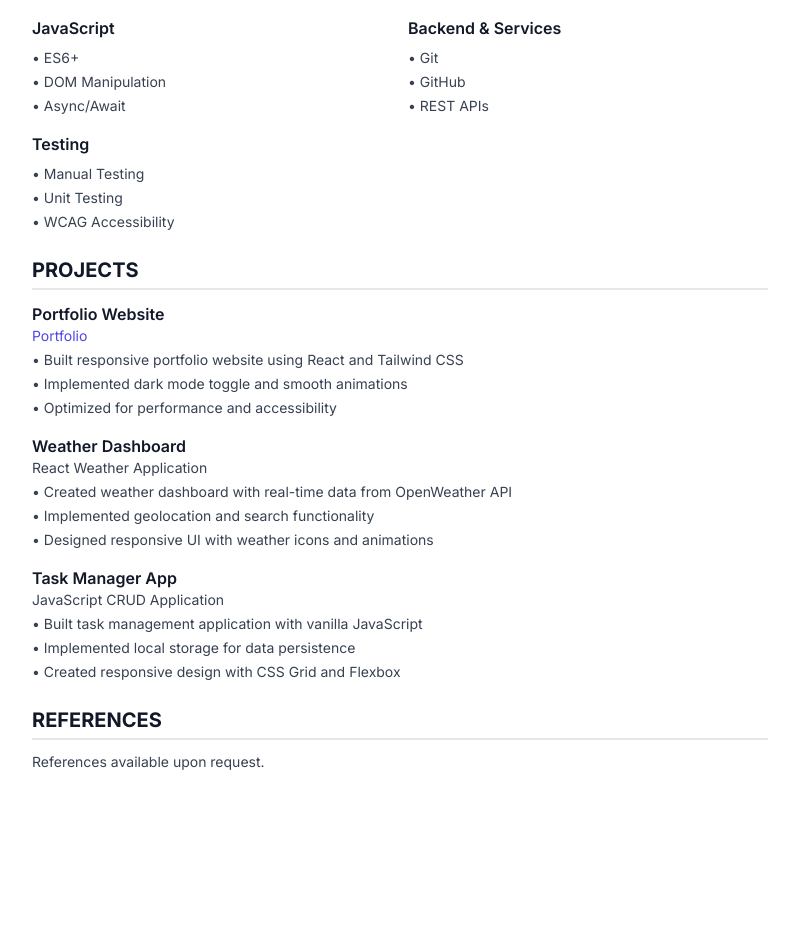
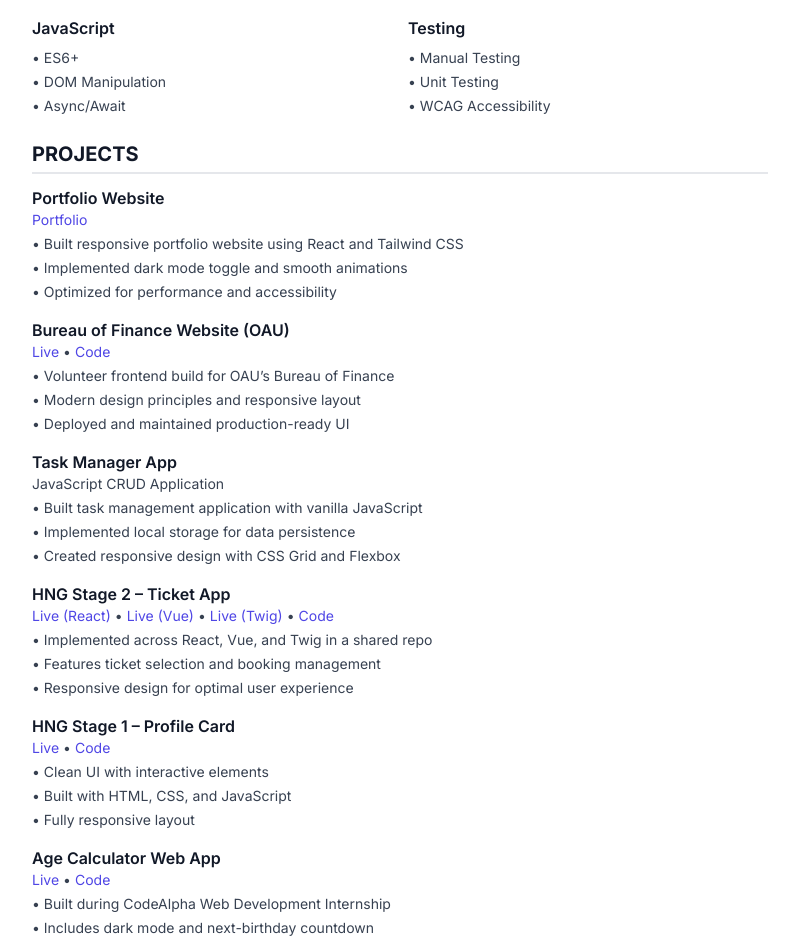
Before and after one commit to kingkreation/kingkreation, a React (Vite) app: page /resume in a window 1280 px wide. Shown: the part 1221-2165 px from the top of the page, without its empty margins (240-1039 px from the left). Before the commit the page ends 2089 px from the top, so only its background shows below. Built offline with nearby package versions, Linux system fonts and the light colour scheme.

Commit message:
resume fixed

```diff
--- a/src/components/Experience.tsx
+++ b/src/components/Experience.tsx
@@ -46,7 +46,7 @@ const experiences: Experience[] = [
     skills: ["HTML5", "CSS3", "JavaScript", "Responsive Design", "Git"]
   },
   {
-    id: 4,
+    id: 3,
     title: "Frontend Developer (Volunteer)",
     company: "Bureau of Finance Website - OAU",
     date: "Dec 2024",
@@ -61,7 +61,7 @@ const experiences: Experience[] = [
     skills: ["React", "TypeScript", "Frontend Architecture", "Responsive Design", "Stakeholder Collaboration"]
   },
   {
-    id: 3,
+    id: 4,
     title: "QA Bootcamp Graduate",
     company: "TestarsQuarter",
     date: "Apr 2025 - Jun 2025",
@@ -76,9 +76,8 @@ const experiences: Experience[] = [
     ],
     skills: ["Software Quality Assurance", "Software Testing", "Test Case Design", "Bug Reporting", "Attention to Detail", "Critical Thinking"]
   },
-
   {
-    id: 4,
+    id: 5,
     title: "Student Intern",
     company: "Idigix Web Design Hub",
     date: "Apr 2025 - Sep 2025",
@@ -90,7 +89,6 @@ const experiences: Experience[] = [
     ],
     skills: ["Web Development", "Programming", "Software Development Life Cycle (SDLC)", "APIs"]
   },
-
   {
     id: 6,
     title: "President",
--- a/src/components/ResumePDF.tsx
+++ b/src/components/ResumePDF.tsx
@@ -72,19 +72,19 @@ const ResumePDF = () => {
               <div>
                 <div className="flex justify-between items-start">
                   <div>
-                    <h3 className="font-semibold text-gray-900">BSc Physics</h3>
-                    <p className="text-gray-700">Olabisi Onabanjo University, Ogun State, Nigeria</p>
+                    <h3 className="font-semibold text-gray-900">Computer Science (BS)</h3>
+                    <p className="text-gray-700">University of the People (Remote)</p>
                   </div>
-                  <span className="text-gray-600 text-sm">2021 - 2025</span>
+                  <span className="text-gray-600 text-sm">2025 - Present</span>
                 </div>
               </div>
               <div>
                 <div className="flex justify-between items-start">
                   <div>
-                    <h3 className="font-semibold text-gray-900">Computer Science (BS)</h3>
-                    <p className="text-gray-700">University of the People (Online)</p>
+                    <h3 className="font-semibold text-gray-900">BSc Physics</h3>
+                    <p className="text-gray-700">Olabisi Onabanjo University, Ogun State, Nigeria</p>
                   </div>
-                  <span className="text-gray-600 text-sm">2025 - Present</span>
+                  <span className="text-gray-600 text-sm">2021 - 2025</span>
                 </div>
               </div>
             </div>
@@ -154,14 +154,6 @@ const ResumePDF = () => {
                 </ul>
               </div>
               <div>
-                <h3 className="font-semibold text-gray-900 mb-2">Backend & Services</h3>
-                <ul className="text-gray-700 text-sm space-y-1">
-                  <li>• Git</li>
-                  <li>• GitHub</li>
-                  <li>• REST APIs</li>
-                </ul>
-              </div>
-              <div>
                 <h3 className="font-semibold text-gray-900 mb-2">Testing</h3>
                 <ul className="text-gray-700 text-sm space-y-1">
                   <li>• Manual Testing</li>
@@ -175,8 +167,8 @@ const ResumePDF = () => {
           {/* Projects */}
           <div className="mb-6">
             <h2 className="text-xl font-bold text-gray-900 border-b-2 border-gray-200 pb-1 mb-3">PROJECTS</h2>
-            <div className="space-y-4">
-              <div>
+            <div className="space-y-4 print-two-columns print-tight-list">
+              <div className="avoid-break-inside">
                 <h3 className="font-semibold text-gray-900">Portfolio Website</h3>
                 <p className="text-gray-700 text-sm mb-1">
                   <a href="https://kingkreation.vercel.app/" target="_blank" rel="noopener noreferrer" className="text-blue-600 hover:underline">Portfolio</a>
@@ -187,22 +179,69 @@ const ResumePDF = () => {
                   <li>• Optimized for performance and accessibility</li>
                 </ul>
               </div>
-              <div>
-                <h3 className="font-semibold text-gray-900">Weather Dashboard</h3>
-                <p className="text-gray-700 text-sm mb-1">React Weather Application</p>
+              <div className="avoid-break-inside">
+                <h3 className="font-semibold text-gray-900">Bureau of Finance Website (OAU)</h3>
+                <p className="text-gray-700 text-sm mb-1">
+                  <a href="https://bof-oau.vercel.app/" target="_blank" rel="noopener noreferrer" className="text-blue-600 hover:underline">Live</a>
+                  <span className="mx-1">•</span>
+                  <a href="https://github.com/kingkreation/bof_oau" target="_blank" rel="noopener noreferrer" className="text-blue-600 hover:underline">Code</a>
+                </p>
                 <ul className="text-gray-700 text-sm space-y-1">
-                  <li>• Created weather dashboard with real-time data from OpenWeather API</li>
-                  <li>• Implemented geolocation and search functionality</li>
-                  <li>• Designed responsive UI with weather icons and animations</li>
+                  <li>• Volunteer frontend build for OAU’s Bureau of Finance</li>
+                  <li>• Modern design principles and responsive layout</li>
+                  <li>• Deployed and maintained production-ready UI</li>
                 </ul>
               </div>
-              <div>
+              <div className="avoid-break-inside">
                 <h3 className="font-semibold text-gray-900">Task Manager App</h3>
                 <p className="text-gray-700 text-sm mb-1">JavaScript CRUD Application</p>
                 <ul className="text-gray-700 text-sm space-y-1">
                   <li>• Built task management application with vanilla JavaScript</li>
                   <li>• Implemented local storage for data persistence</li>
                   <li>• Created responsive design with CSS Grid and Flexbox</li>
+                </ul>
+              </div>
+              <div className="avoid-break-inside">
+                <h3 className="font-semibold text-gray-900">HNG Stage 2 – Ticket App</h3>
+                <p className="text-gray-700 text-sm mb-1">
+                  <a href="https://kinghngstage2.vercel.app/" target="_blank" rel="noopener noreferrer" className="text-blue-600 hover:underline">Live (React)</a>
+                  <span className="mx-1">•</span>
+                  <a href="https://kinghngstage2.netlify.app/" target="_blank" rel="noopener noreferrer" className="text-blue-600 hover:underline">Live (Vue)</a>
+                  <span className="mx-1">•</span>
+                  <a href="https://kinghngstage2.onrender.com/" target="_blank" rel="noopener noreferrer" className="text-blue-600 hover:underline">Live (Twig)</a>
+                  <span className="mx-1">•</span>
+                  <a href="https://github.com/kingkreation/HNGStage2" target="_blank" rel="noopener noreferrer" className="text-blue-600 hover:underline">Code</a>
+                </p>
+                <ul className="text-gray-700 text-sm space-y-1">
+                  <li>• Implemented across React, Vue, and Twig in a shared repo</li>
+                  <li>• Features ticket selection and booking management</li>
+                  <li>• Responsive design for optimal user experience</li>
+                </ul>
+              </div>
+              <div className="avoid-break-inside">
+                <h3 className="font-semibold text-gray-900">HNG Stage 1 – Profile Card</h3>
+                <p className="text-gray-700 text-sm mb-1">
+                  <a href="https://kingkreation.github.io/HNG_Stage_0/" target="_blank" rel="noopener noreferrer" className="text-blue-600 hover:underline">Live</a>
+                  <span className="mx-1">•</span>
+                  <a href="https://github.com/kingkreation/HNG_Stage_0" target="_blank" rel="noopener noreferrer" className="text-blue-600 hover:underline">Code</a>
+                </p>
+                <ul className="text-gray-700 text-sm space-y-1">
+                  <li>• Clean UI with interactive elements</li>
+                  <li>• Built with HTML, CSS, and JavaScript</li>
+                  <li>• Fully responsive layout</li>
+                </ul>
+              </div>
+              <div className="avoid-break-inside">
+                <h3 className="font-semibold text-gray-900">Age Calculator Web App</h3>
+                <p className="text-gray-700 text-sm mb-1">
+                  <a href="https://kingkreation.github.io/CodeAlpha_AgeCalculator/" target="_blank" rel="noopener noreferrer" className="text-blue-600 hover:underline">Live</a>
+                  <span className="mx-1">•</span>
+                  <a href="https://github.com/kingkreation/CodeAlpha_AgeCalculator" target="_blank" rel="noopener noreferrer" className="text-blue-600 hover:underline">Code</a>
+                </p>
+                <ul className="text-gray-700 text-sm space-y-1">
+                  <li>• Built during CodeAlpha Web Development Internship</li>
+                  <li>• Includes dark mode and next-birthday countdown</li>
+                  <li>• Responsive interface with accessible interactions</li>
                 </ul>
               </div>
             </div>
--- a/src/index.css
+++ b/src/index.css
@@ -33,6 +33,35 @@
   .resume-page {
     page-break-after: always;
   }
+
+  /* Force a new page before the element */
+  .page-break-before {
+    break-before: page;
+    page-break-before: always; /* legacy fallback */
+  }
+
+  /* Force a new page after the element */
+  .page-break-after {
+    break-after: page;
+    page-break-after: always; /* legacy fallback */
+  }
+
+  /* Prevent breaking inside an item (keep cards intact across columns/pages) */
+  .avoid-break-inside {
+    break-inside: avoid;
+    page-break-inside: avoid; /* legacy fallback */
+  }
+
+  /* Flow content into two columns for compact print layout */
+  .print-two-columns {
+    column-count: 2;
+    column-gap: 1rem;
+  }
+
+  /* Tighter spacing for lists on print */
+  .print-tight-list > * {
+    margin-bottom: 0.5rem;
+  }
 }
 
 /* Used for smooth scrolling to sections */
```
